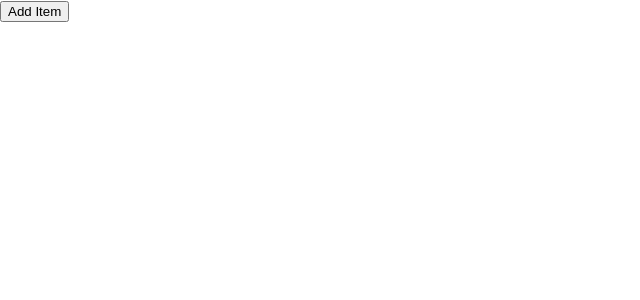
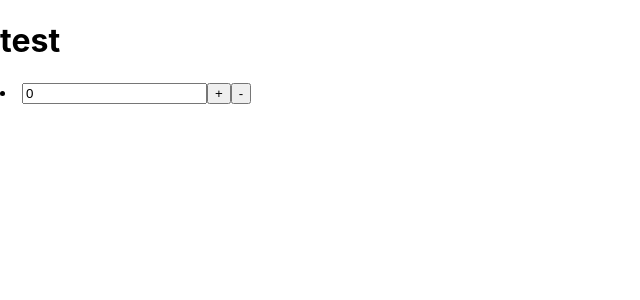
Before and after one commit to awhite2490/todolist, a React (Create React App) app: page / in a window 1280 px wide. Shown: the top 300 px of the page, without its empty margins (0-640 px from the left). Built offline with nearby package versions, Linux system fonts and the light colour scheme.

Commit message:
implementing List component
added ability to remove items
implemented List component to track number of items to allow for adding new ones after removing without reusing key

```diff
--- a/src/App.js
+++ b/src/App.js
@@ -1,26 +1,20 @@
 import React from 'react';
 import './App.css';
-import Item from './Item.js';
+import List from './List.js';
 
 class App extends React.Component {
   constructor(props) {
     super(props);
     this.state = {
-      items: []
+      list: <List />
     }
-  }
-
-  addItem() {
-    const curritems = this.state.items.slice()
-    const newItem = <Item />
-    this.setState({items: curritems.concat(newItem)})
   }
 
   render() {
     return (
       <div>
-        <button onClick={() => this.addItem()}>Add Item</button>
-        {this.state.items}
+        <h1>test</h1>
+        {this.state.list}
       </div>
     );
   }
--- a/src/Item.js
+++ b/src/Item.js
@@ -3,7 +3,11 @@ import React from "react";
 class Item extends React.Component {
     render() {
         return (
-            <li><input type="textbox"></input></li>
+            <li>
+                <input type="textbox" value={this.props.value} />
+                <button onClick={() => this.props.addItem()}>+</button>
+                <button onClick={() => this.props.removeItem(this.props.value)}>-</button>
+            </li>
         )
     }
 }
--- /dev/null
+++ b/src/List.js
@@ -0,0 +1,43 @@
+import React from "react";
+import Item from "./Item.js";
+
+class List extends React.Component {
+    constructor(props) {
+        super(props);
+        this.state = {
+            nextIndex: 0,
+            items:[]
+        }
+    }
+
+    addItem() {
+        const curritems = this.state.items.slice()
+        const newItem = <Item
+                          addItem={() => this.addItem()}
+                          removeItem={(i) => this.removeItem(i)}
+                          value= {this.state.nextIndex}
+                        />
+        var newIndex = this.state.nextIndex;
+        newIndex++;
+        this.setState({items:curritems.concat(newItem), nextIndex: newIndex});
+      }
+
+      removeItem(i) {
+        const curritems = this.state.items.slice()
+        curritems.splice(i, 1);
+        this.setState({items: curritems});
+      }
+
+    render() {
+        if (this.state.nextIndex === 0) {
+            this.addItem();
+        }
+        return (
+            <div>
+                {this.state.items}
+            </div>
+        )
+    }
+}
+
+export default List;
```
Also changed, not shown: public/logo192.png (added), public/logo512.png (added).
